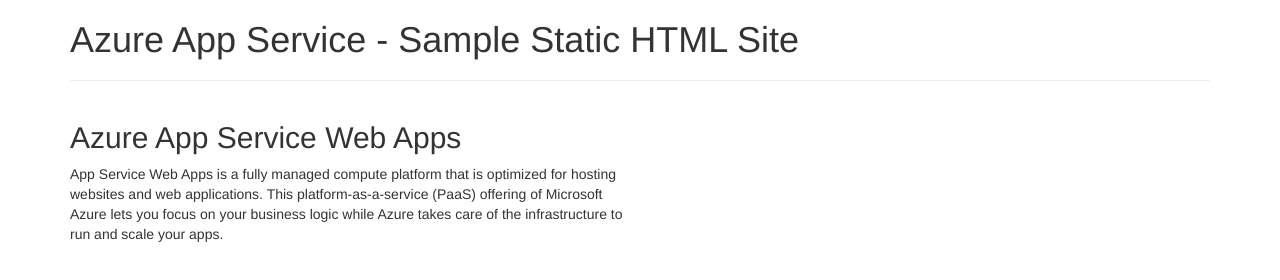
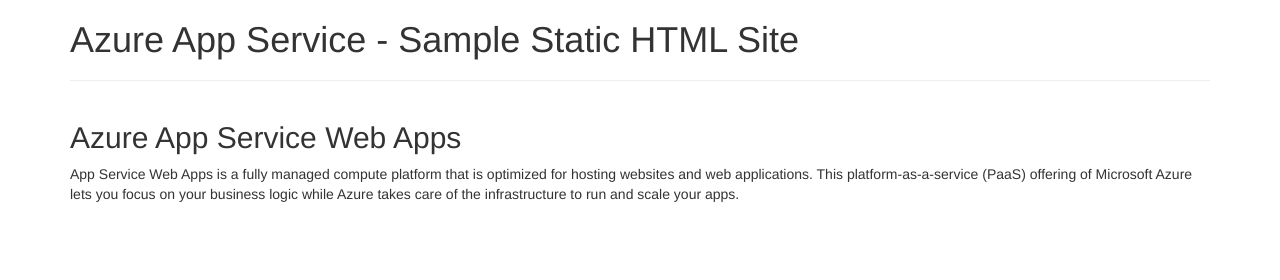
Before and after one commit to rick111111/static-html, a plain HTML site: page index.html in a window 1280 px wide. Drawn offline with nearby package versions, Linux system fonts and the light colour scheme.

Commit message:
minor element width fix

```diff
--- a/index.html
+++ b/index.html
@@ -25,7 +25,7 @@
 
     <div class="container">
       <div class="row">
-        <div class="col-xs-12 col-sm-6">
+        <div class="col-xs-12 col-sm-12">
           <h2>Azure App Service Web Apps</h2>
           <p>App Service Web Apps is a fully managed compute platform that is optimized for hosting websites and web applications. This platform-as-a-service (PaaS) offering of Microsoft Azure lets you focus on your business logic while Azure takes care of the infrastructure to run and scale your apps.</p>
         </div>
```
